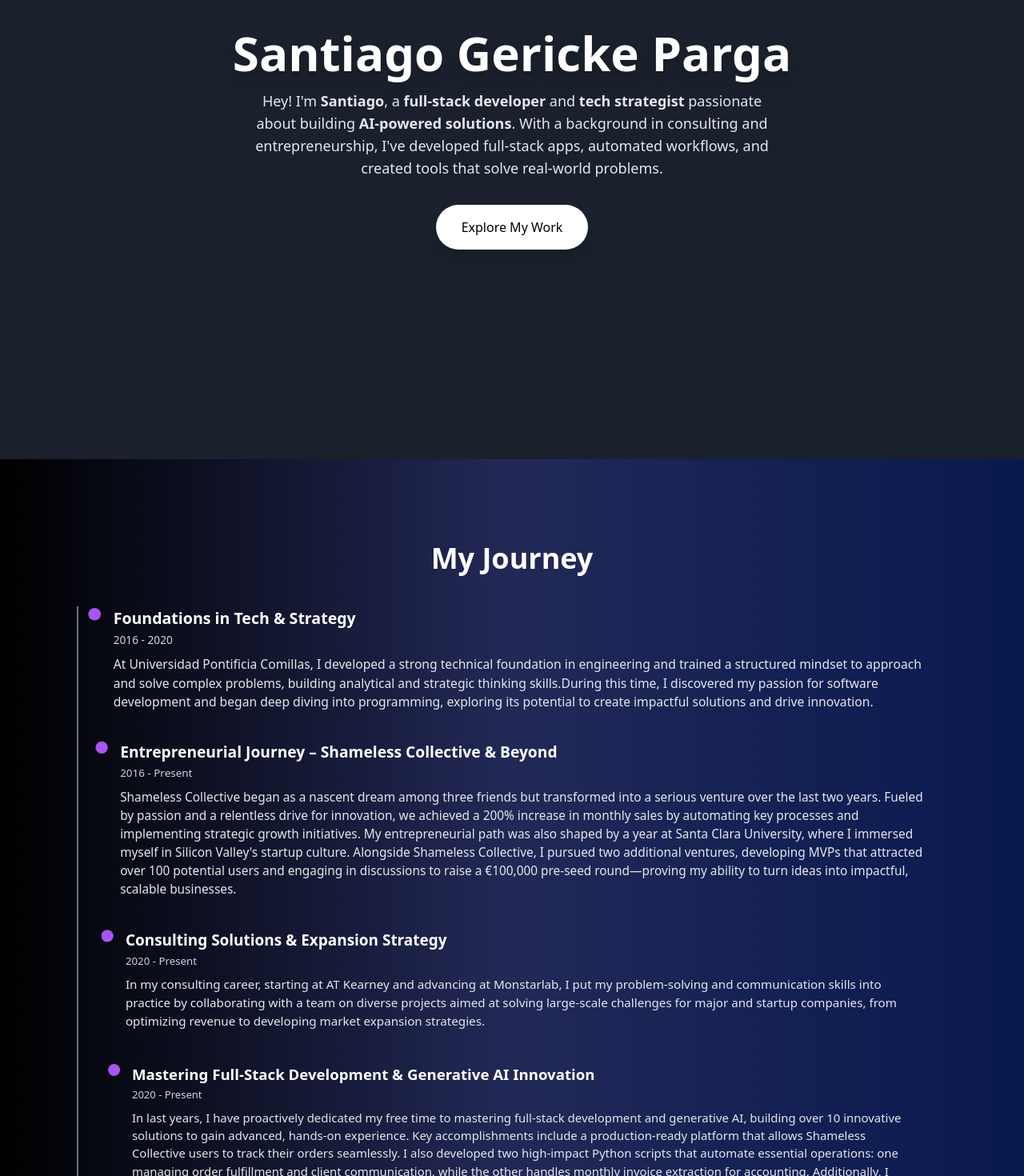
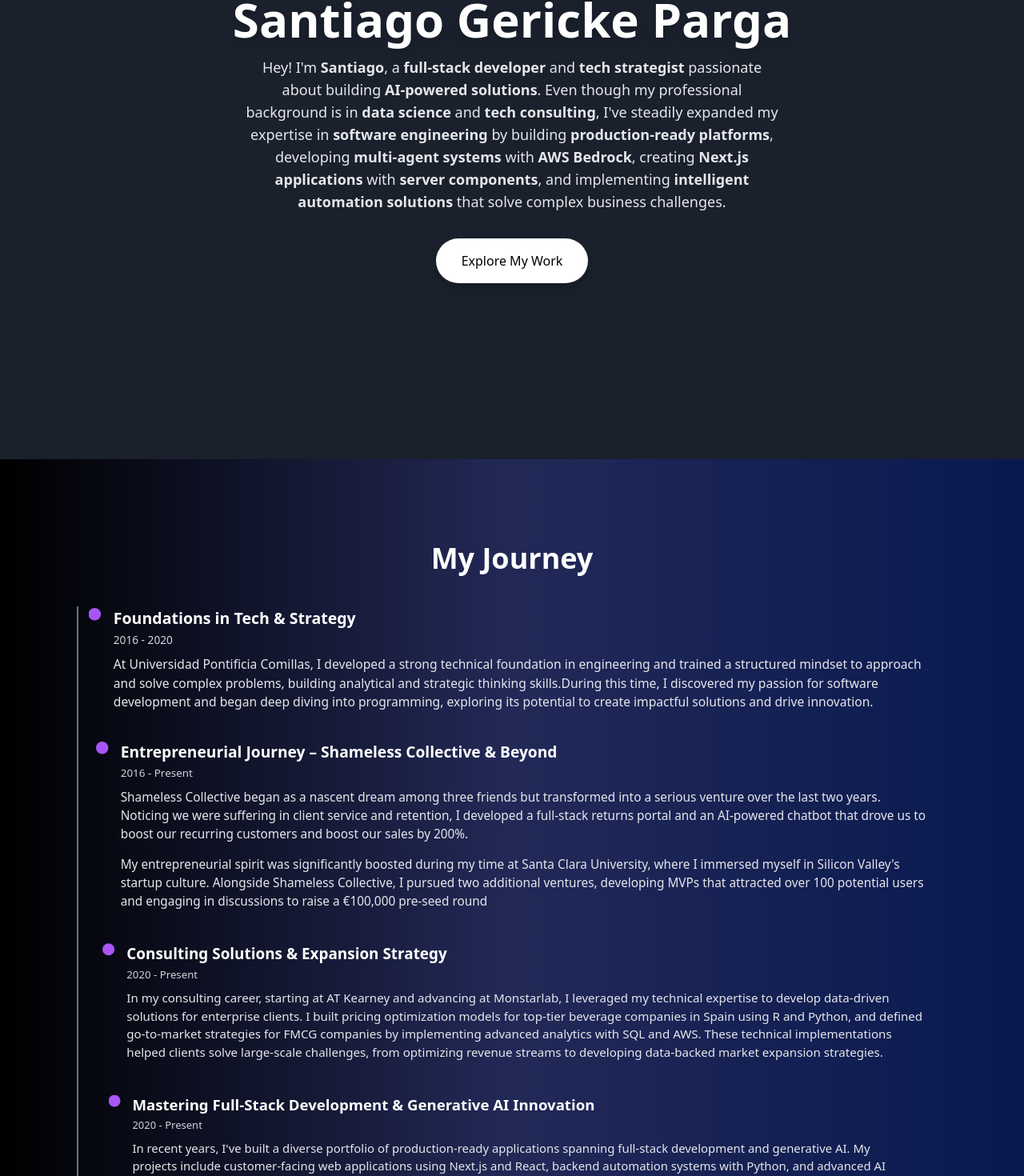
Before and after one commit to gericke98/portfolio, a Next.js app: page / in a window 1280 px wide. Shown: the part 226-1696 px from the top of the page at 80% size. Built offline with nearby package versions, Linux system fonts and the light colour scheme.

Commit message:
portfolio update

```diff
--- a/app/hero.tsx
+++ b/app/hero.tsx
@@ -41,9 +41,16 @@ export default function Hero({
           Hey! I&apos;m <strong>Santiago</strong>, a{" "}
           <strong>full-stack developer</strong> and{" "}
           <strong>tech strategist</strong> passionate about building{" "}
-          <strong>AI-powered solutions</strong>. With a background in consulting
-          and entrepreneurship, I&apos;ve developed full-stack apps, automated
-          workflows, and created tools that solve real-world problems.
+          <strong>AI-powered solutions</strong>. Even though my professional
+          background is in <strong>data science</strong> and{" "}
+          <strong>tech consulting</strong>, I&apos;ve steadily expanded my
+          expertise in <strong>software engineering</strong> by building
+          <strong> production-ready platforms</strong>, developing{" "}
+          <strong>multi-agent systems</strong> with <strong>AWS Bedrock</strong>
+          , creating <strong>Next.js applications</strong> with{" "}
+          <strong>server components</strong>, and implementing{" "}
+          <strong>intelligent automation solutions</strong> that solve complex
+          business challenges.
         </p>
         <motion.button
           onClick={onScrollToPath}
--- a/app/path.tsx
+++ b/app/path.tsx
@@ -22,13 +22,22 @@ const TimelineItem = ({
   // Animate scale based on scroll position for a subtle zoom effect.
   const scale = useTransform(scrollYProgress, [0, 1], [0.8, 1]);
 
+  // Split the description into paragraphs
+  const paragraphs = description.split("\u2028\u2028");
+
   return (
     <motion.div ref={ref} className="relative pl-8 pb-8" style={{ scale }}>
       {/* Timeline marker */}
       <span className="absolute left-0 top-0 w-4 h-4 bg-purple-500 rounded-full"></span>
       <h3 className="text-xl font-semibold text-white">{title}</h3>
       <span className="text-sm text-gray-300">{date}</span>
-      <p className="mt-2 text-gray-200">{description}</p>
+      <div className="mt-2 text-gray-200">
+        {paragraphs.map((paragraph, index) => (
+          <p key={index} className={index > 0 ? "mt-4" : ""}>
+            {paragraph}
+          </p>
+        ))}
+      </div>
     </motion.div>
   );
 };
--- a/placeholder.ts
+++ b/placeholder.ts
@@ -9,19 +9,19 @@ export const timelineData = [
     title: "Entrepreneurial Journey – Shameless Collective & Beyond",
     date: "2016 - Present",
     description:
-      "Shameless Collective began as a nascent dream among three friends but transformed into a serious venture over the last two years. Fueled by passion and a relentless drive for innovation, we achieved a 200% increase in monthly sales by automating key processes and implementing strategic growth initiatives. My entrepreneurial path was also shaped by a year at Santa Clara University, where I immersed myself in Silicon Valley's startup culture. Alongside Shameless Collective, I pursued two additional ventures, developing MVPs that attracted over 100 potential users and engaging in discussions to raise a €100,000 pre-seed round—proving my ability to turn ideas into impactful, scalable businesses.",
+      "Shameless Collective began as a nascent dream among three friends but transformed into a serious venture over the last two years. Noticing we were suffering in client service and retention, I developed a full-stack returns portal and an AI-powered chatbot that drove us to boost our recurring customers and boost our sales by 200%.\u2028\u2028My entrepreneurial spirit was significantly boosted during my time at Santa Clara University, where I immersed myself in Silicon Valley's startup culture. Alongside Shameless Collective, I pursued two additional ventures, developing MVPs that attracted over 100 potential users and engaging in discussions to raise a €100,000 pre-seed round",
   },
   {
     title: "Consulting Solutions & Expansion Strategy",
     date: "2020 - Present",
     description:
-      "In my consulting career, starting at AT Kearney and advancing at Monstarlab, I put my problem-solving and communication skills into practice by collaborating with a team on diverse projects aimed at solving large-scale challenges for major and startup companies, from optimizing revenue to developing market expansion strategies.",
+      "In my consulting career, starting at AT Kearney and advancing at Monstarlab, I leveraged my technical expertise to develop data-driven solutions for enterprise clients. I built pricing optimization models for top-tier beverage companies in Spain using R and Python, and defined go-to-market strategies for FMCG companies by implementing advanced analytics with SQL and AWS. These technical implementations helped clients solve large-scale challenges, from optimizing revenue streams to developing data-backed market expansion strategies.",
   },
   {
     title: "Mastering Full-Stack Development & Generative AI Innovation",
     date: "2020 - Present",
     description:
-      "In last years, I have proactively dedicated my free time to mastering full-stack development and generative AI, building over 10 innovative solutions to gain advanced, hands-on experience. Key accomplishments include a production-ready platform that allows Shameless Collective users to track their orders seamlessly. I also developed two high-impact Python scripts that automate essential operations: one managing order fulfillment and client communication, while the other handles monthly invoice extraction for accounting. Additionally, I trained, customized, and deployed a multi-class text classification model using DistilBERT on AWS Lambda and API Gateway, underscoring my commitment to cutting-edge, applied AI solutions.",
+      "In recent years, I've built a diverse portfolio of production-ready applications spanning full-stack development and generative AI. My projects include customer-facing web applications using Next.js and React, backend automation systems with Python, and advanced AI solutions leveraging AWS services. I've implemented real-time API integrations, developed intelligent chatbots, created operational automation tools, and deployed machine learning models.",
   },
   {
     title: "The Next Chapter – Bay Area & Beyond",
```
